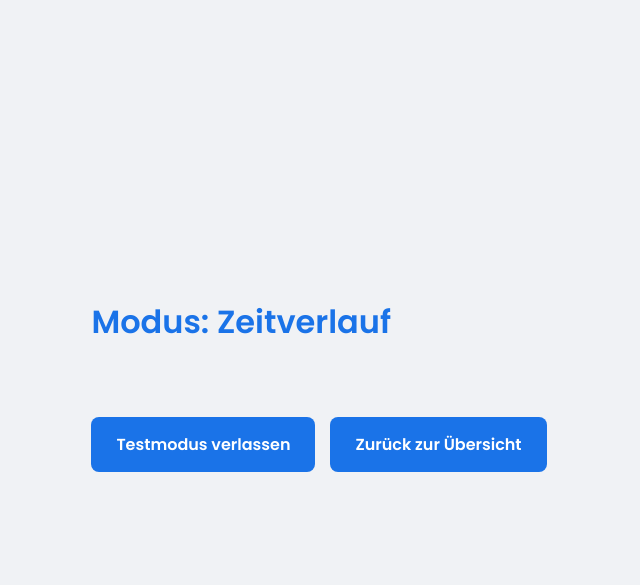
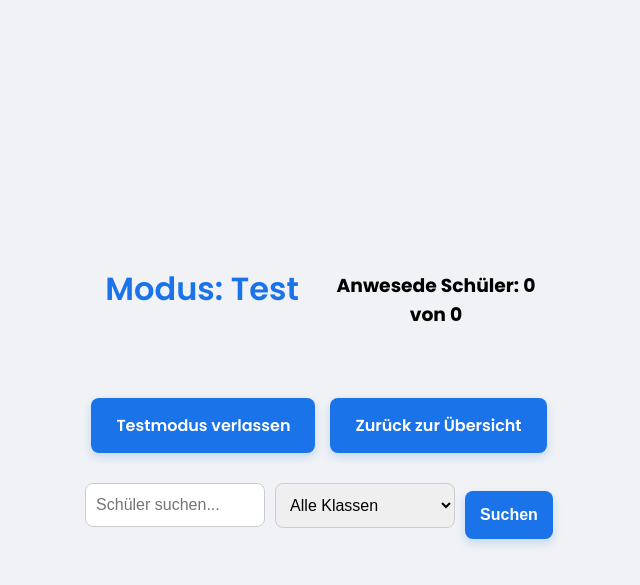
Before and after one commit to BastianReschenhofer/RaspberryPi, a Flask app: page /home/timeline in a window 1280 px wide. Shown: the top 585 px of the page, without its empty margins (321-961 px from the left). Run offline with Flask 3, Linux system fonts and the light colour scheme.

Commit message:
filter function in testpage, testpage update

```diff
--- a/Website/home.py
+++ b/Website/home.py
@@ -118,11 +118,32 @@ def delete_student(student_id):
 
 @home_bp.route('/testpage', methods=['POST', 'GET'])
 def testpage():
-        return render_template('testpage.html', students=markStudents(is_testpage=True))
+
+        all_klasses_query = db.session.query(distinct(Student.student_class)).all()
+        all_klasses = [k[0] for k in all_klasses_query if k[0]]
+        all_klasses.sort()
+
+        students=markStudents(is_testpage=True)
+
+        selected_klass = request.args.get('class_filter', default=None)
+        if selected_klass:
+            students = [s for s in students if s.student_class == selected_klass]
+
+        return render_template('testpage.html', students=students, all_klasses=all_klasses, selected_klass=selected_klass)
 
 @home_bp.route('/timeline', methods=['POST', 'GET'])
 def timeline():
-        return render_template('timeline.html', students=markStudents(is_testpage=True))
+        all_klasses_query = db.session.query(distinct(Student.student_class)).all()
+        all_klasses = [k[0] for k in all_klasses_query if k[0]]
+        all_klasses.sort()
+
+        students=markStudents(is_testpage=True)
+
+        selected_klass = request.args.get('class_filter', default=None)
+        if selected_klass:
+            students = [s for s in students if s.student_class == selected_klass]
+
+        return render_template('timeline.html', students=students, all_klasses=all_klasses, selected_klass=selected_klass)
 
 @home_bp.route('/history', methods=['POST', 'GET'])
 def history():
--- a/Website/templates/timeline.html
+++ b/Website/templates/timeline.html
@@ -3,7 +3,7 @@
 <head>
     <meta charset="UTF-8">
     <meta name="viewport" content="width=device-width, initial-scale=1.0">
-    <title>Schülerübersicht - Zeitverlauf</title>
+    <title>Testmodus Zeitverlauf</title>
     <link rel="stylesheet" href="{{ url_for('static', filename='style.css') }}">
     <script src="https://cdn.jsdelivr.net/npm/chart.js"></script>
 
@@ -17,10 +17,15 @@
 
         .action-button {
             padding: 15px 25px;
+            font-size: 16px;
+            font-weight: 600;
             text-decoration: none;
             color: white;
-            background-color: #1a73e8;
+            background-color: var(--primary-color);
             border-radius: 8px;
+            transition: background-color 0.3s ease, transform 0.2s ease;
+            box-shadow: 0 4px 10px rgba(26, 115, 232, 0.2);
+            border: none;
         }
 
 
@@ -78,14 +83,47 @@
 
 <body class="test-mode-page">
     <div class="page-container">
-        <div class="header" style="text-align: center;">
-            <h1>Modus: Zeitverlauf</h1>
+        <div class="header" style="justify-content: center; text-align: center;">
+            <h1 style="width: 100%;">Modus: Test</h1>
+
+            <h3 style="width: 100%; color:black">
+                Anwesede Schüler: {{ students | selectattr('present') | list | length }} von {{ students | length }}
+            </h3>
+
         </div>
+
 
         <div class="button-group">
             <a href="{{ url_for('home.home') }}" class="action-button">Testmodus verlassen</a>
             <a href="{{ url_for('home.testpage') }}" class="action-button">Zurück zur Übersicht</a>
         </div>
+
+        <form action="{{ url_for('home.timeline') }}" method="GET" style="display: flex; gap: 10px; align-items: center; margin: 0;">
+
+                <input type="text"
+                    name="name_search"
+                    value="{{ search_name if search_name else '' }}"
+                    placeholder="Schüler suchen..."
+                    class="search-input">
+
+                <select name="class_filter" class="class-select">
+                    <option value="">Alle Klassen</option>
+                    {% for k in all_klasses %}
+                        <option value="{{ k }}" {% if k == selected_klass %}selected{% endif %}>
+                            {{ k }}
+                        </option>
+                    {% endfor %}
+                </select>
+
+                <button type="submit" class="action-button" style="padding: 15px;">
+                    Suchen
+                </button>
+
+                {% if selected_klass %}
+                    <a href="{{ url_for('home.timeline') }}" class="action-button" style="background-color: #7f8c8d; text-decoration:none;">X</a>
+                {% endif %}
+
+            </form>
 
         <div class="student-grid">
             {% for student_item in students if student_item.present %}
```
Also changed, not shown: Website/templates/history.html (+8 -7 lines), Website/templates/testpage.html (+38 -4 lines).
